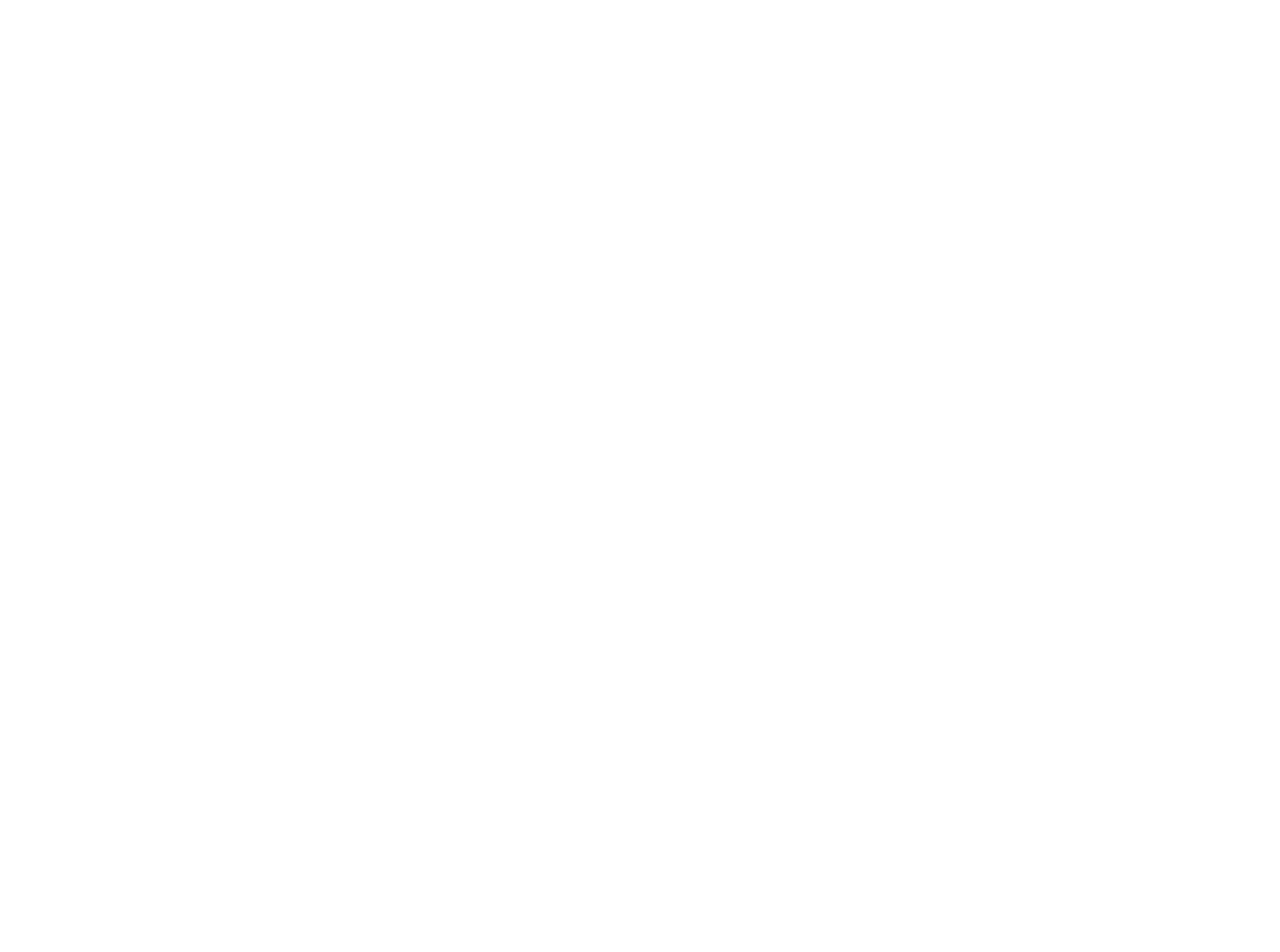
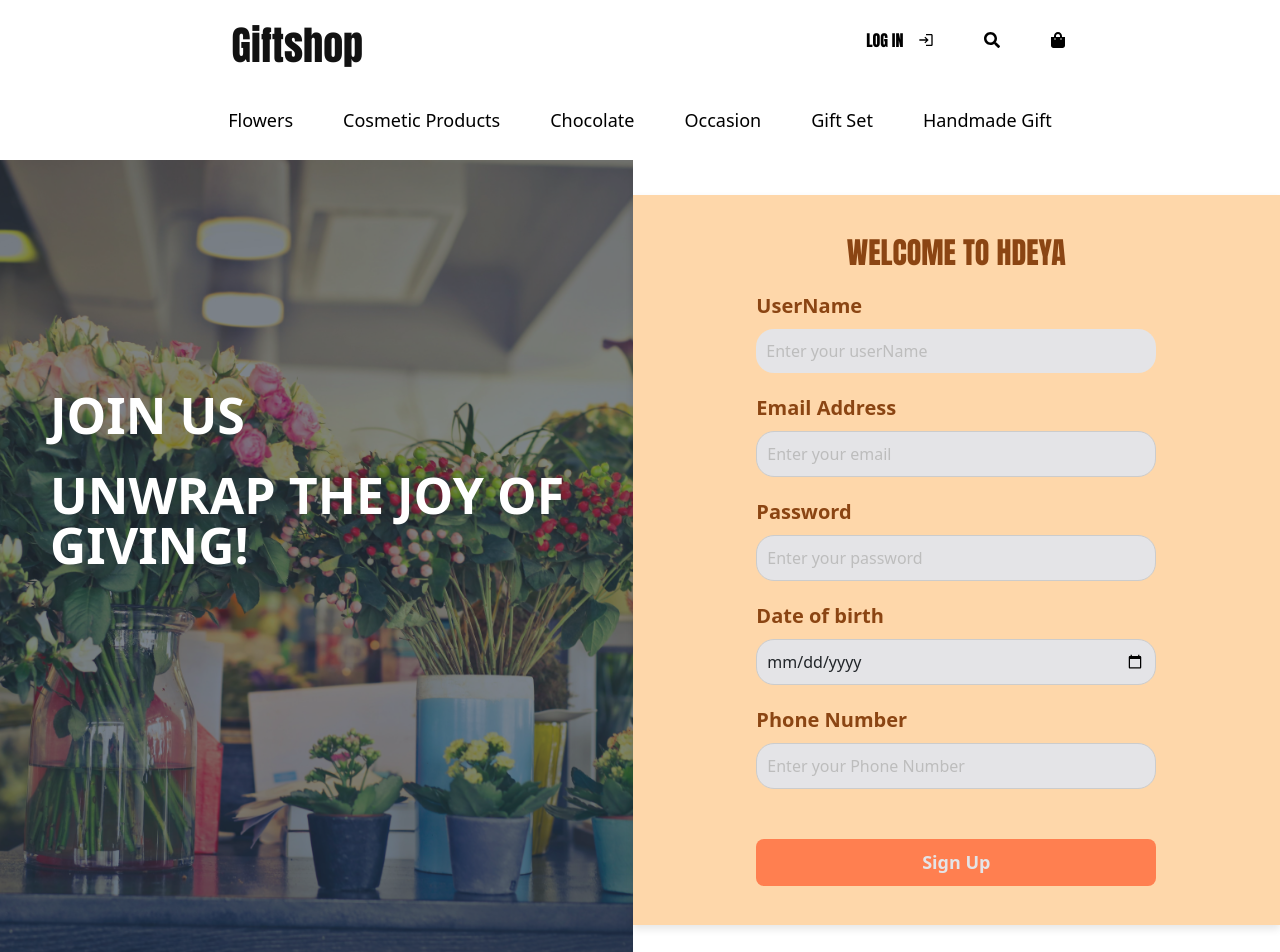
Before and after one commit to khalilzitouni2058/giftshop-app-fullstack, a React (Create React App) app in the folder frontend/: page /SignUp in a window 1280 px wide. Before the commit this address had no page. Shown: the top 952 px of the page. Before the commit the page ends 800 px from the top, so only its background shows below. Built offline with nearby package versions, Linux system fonts and the light colour scheme.

Commit message:
updated log in or log out and authContext

```diff
--- a/frontend/package.json
+++ b/frontend/package.json
@@ -9,6 +9,7 @@
     "@testing-library/jest-dom": "^5.17.0",
     "@testing-library/react": "^13.4.0",
     "@testing-library/user-event": "^13.5.0",
+    "axios": "^1.7.8",
     "bootstrap": "^5.3.3",
     "flowbite": "^2.5.2",
     "flowbite-react": "^0.10.2",
--- a/frontend/src/App.js
+++ b/frontend/src/App.js
@@ -1,6 +1,6 @@
 import logo from './logo.svg';
 import './App.css';
-import { BrowserRouter, Routes, Route } from "react-router-dom";
+import { BrowserRouter, Routes, Route ,Navigate} from "react-router-dom";
 import 'bootstrap/dist/css/bootstrap.min.css'
 import Home from './pages/Home';
 import GiftList from './pages/GiftList';
@@ -8,8 +8,9 @@
 import { chocolates } from './assets/chocolatesData';
 import ProductDetails from './components/ProductDetails';
 import { useState } from 'react';
+import SignUp from './components/SignUp';
 import SignIn from './components/SignIn';
-
+import { AuthProvider } from './context/AuthContext';
 
 function App() {
 
@@ -45,9 +46,14 @@
       setSum(sum - article.price);
     }
   };
+  const ProtectedRoute = ({ children }) => {
+    const token = localStorage.getItem('accessToken');
+    return token ? children : <Navigate to="/signIn" />;
+  };
 
   return (
     <div className="App">
+      <AuthProvider>
       <BrowserRouter>
         <Routes>
           <Route path='/' element={<Home/>}> </Route>
@@ -57,11 +63,14 @@
 
           <Route path='/Chocolates' element={<GiftList products={chocolates}/>}> </Route>
           <Route path='/chocolates/:id' element={<ProductDetails products={chocolates}/>}> </Route>
+          <Route path='/SignUp' element={<SignUp />}> </Route>
           <Route path='/SignIn' element={<SignIn />}> </Route>
+
 
 
         </Routes>
       </BrowserRouter>
+      </AuthProvider>
     </div>
   );
 }
--- a/frontend/src/components/NavBar.jsx
+++ b/frontend/src/components/NavBar.jsx
@@ -1,4 +1,4 @@
-import React from 'react'
+import React, { useContext } from 'react'
 import { FaSearch } from "react-icons/fa";
 import { MdLogin } from "react-icons/md";
 import { FaShoppingBag } from "react-icons/fa";
@@ -6,8 +6,11 @@
 import Button from 'react-bootstrap/Button';
 import { useNavigate } from "react-router-dom";
 import SearchNavbar from "./SearchNavbar";
+import { AuthContext } from '../context/AuthContext';
+function NavBar() {
+  const { user, logout } = useContext(AuthContext);
 
-function NavBar() {
+
   const navigate = useNavigate();
   const handleRedirect = () => {
     navigate("/flowers"); // Replace "/flowers" with your desired path
@@ -22,7 +25,40 @@
         <a href='/' className='brand'>Giftshop</a>
 
         <ul className='nav_menu'>
-            <li className='nav_item'><Button  variant="outline-light"><MdLogin onClick={goSignIn} /></Button></li>
+
+        <li className='nav_item'>
+      {user ? (
+        <div style={{ display: "flex", alignItems: "center", marginLeft: "2px", textTransform: "uppercase" }}>
+          <span style={{ marginRight: "15px",color:"black",fontSize:"16px" }}>Hello, {user.userName}</span>
+          <Button
+            onClick={logout}
+            variant="outline-light"
+            style={{
+              display: "flex",
+              alignItems: "center",
+              marginLeft: "2px",
+              textTransform: "uppercase"
+            }}
+          >
+
+            Logout
+          </Button>
+        </div>
+      ) : (
+        <Button
+          onClick={goSignIn}
+          variant="outline-light"
+          style={{
+            display: "flex",
+            alignItems: "center",
+            marginLeft: "2px",
+            textTransform: "uppercase"
+          }}
+        >
+          Log In <MdLogin style={{ marginLeft: "15px" }} />
+        </Button>
+      )}
+    </li>
             <li className='nav_item'><Button variant="outline-light"><FaSearch /></Button></li>
             <li className='nav_item'><Button variant="outline-light"><FaShoppingBag /></Button></li>
         </ul>
--- a/frontend/src/components/SignIn.jsx
+++ b/frontend/src/components/SignIn.jsx
@@ -1,26 +1,63 @@
-import React from 'react'
+import React, { useState,useContext } from 'react';
+import Carousel from 'react-bootstrap/Carousel';
+import NavBar from '../components/NavBar'
 import floflo from "../assets/floflo.jpg"
-import NavBar from '../components/NavBar'
+import { AuthContext } from '../context/AuthContext';
+
+import { useNavigate } from "react-router-dom";
+import axios from 'axios';
 function SignIn() {
+    const navigate = useNavigate();
+    const { login } = useContext(AuthContext);
+  const handleRedirect = () => {
+    navigate("/"); //
+  };
+  const handleredirectSignUP = () => {
+    navigate("/SignUp"); //
+  };
+    const [formData, setFormData] = useState({
+        email: '',
+        password: '',
+      });
+      const [error, setError] = useState('');
+
+      const handleChange = (e) => {
+        const { name, value } = e.target;
+        setFormData((prevData) => ({
+          ...prevData,
+          [name]: value
+        }));
+      };
+      const handleSubmit = async (e) => {
+        e.preventDefault();
+
+        // Use environment variable or fallback to localhost
+        const backendUrl = 'http://localhost:9002/api/signIn';
+
+        try {
+          console.log(formData)
+          const response = await axios.post(backendUrl, formData);
+          console.log('User loggedIn:', response.data);
+          const { token, user } = response.data;
+          login(user, token);
+          console.log(user.userName)
+          handleRedirect()
+        } catch (err) {
+          setError('An error occurred while creating the user. Please try again.');
+          console.error(err);
+        }
+      };
+
   return (
-    <>
-    <NavBar />
-    <div style={{display:"flex",alignItems:"center"}}>
-        {/** left  slide */}
-        <div  className="hero min-h-screen" style={{width:"1000px",height:"730px",backgroundImage: `url(${floflo})`}}>
-        <div className="hero-overlay bg-opacity-60">
-        <h1 className='mb-5 text-5xl font-bold  text-zinc-50 ' style={{font:"Anton",textTransform:"uppercase",marginTop:"230px",marginLeft:"200px",fontSize:"50px"}}> Join Us</h1>
-            <h1 className='mb-5 text-5xl font-bold  text-zinc-50 ' style={{font:"Anton",textTransform:"uppercase",marginLeft:"200px",fontSize:"50px"}}> unwrap  the joy of giving!</h1>
+    <div>
 
-        </div>
 
-        </div>
-        {/** right slide */}
+
+        <div className="min-h-screen hero " style={{  backgroundImage: `url(${floflo})` }}>
         <div
+        className="hero-overlay bg-opacity-60"
           style={{
-        backgroundColor: "rgb(254 215 170)", // Light gift shop-themed color
-        width: "1000px",
-        height: "730px",
+
 
             padding: "20px",
             boxShadow: "0 4px 8px rgba(0, 0, 0, 0.1)",
@@ -31,9 +68,15 @@
 
           }}
         >
-      <h1 style={{ fontFamily: "Anton",textTransform:"uppercase", fontSize:"30px",marginBottom: "20px", color: "#8b4513" }}>
+            <div className='bg-white' style={{width:"400px",height:"400px" ,display: "flex",borderRadius:"20px",
+            flexDirection: "column",
+            justifyContent: "center",
+            alignItems: "center"}}>
+          <h1 style={{ fontFamily: "Anton", textTransform: "uppercase", fontSize: "30px", marginBottom: "20px", color: "#8b4513" }}>
             Welcome TO Hdeya
           </h1>
+
+           {/* Display error message */}
 
           <form
             style={{
@@ -42,27 +85,18 @@
               width: "80%",
               maxWidth: "400px",
             }}
+            onSubmit={handleSubmit}
+
           >
-        <label style={{ fontWeight: "bold", marginBottom: "8px", color: "#8b4513" }}>
-          UserName
-        </label>
-        <input
-          type="UserName"
-          placeholder="Enter your Username"
-          style={{
-            padding: "10px",
-            marginBottom: "20px",
-            borderRadius: "18px",
 
-            fontSize: "16px",
-            backgroundColor:"rgb(228 228 231)"
-          }}
-        />
             <label style={{ fontWeight: "bold", marginBottom: "8px", color: "#8b4513" }}>
               Email Address
             </label>
             <input
               type="email"
+              name="email"
+              onChange={handleChange}
+              value={formData.email}
               placeholder="Enter your email"
               style={{
                 padding: "10px",
@@ -70,16 +104,17 @@
                 borderRadius: "18px",
                 border: "1px solid #ccc",
                 fontSize: "16px",
-            backgroundColor:"rgb(228 228 231)"
+                backgroundColor: "rgb(228 228 231)"
               }}
             />
-
-
             <label style={{ fontWeight: "bold", marginBottom: "8px", color: "#8b4513" }}>
               Password
             </label>
             <input
               type="password"
+              name="password"
+              onChange={handleChange}
+              value={formData.password}
               placeholder="Enter your password"
               style={{
                 padding: "10px",
@@ -87,65 +122,36 @@
                 borderRadius: "18px",
                 border: "1px solid #ccc",
                 fontSize: "16px",
-            backgroundColor:"rgb(228 228 231)"
+                backgroundColor: "rgb(228 228 231)"
               }}
             />
-        <label style={{ fontWeight: "bold", marginBottom: "8px", color: "#8b4513" }}>
-          Date of birth
-        </label>
-        <input
-          type="date"
-          placeholder="Enter your Date of birth"
-          style={{
-            padding: "10px",
-            marginBottom: "20px",
-            borderRadius: "18px",
-            border: "1px solid #ccc",
-            fontSize: "16px",
-            backgroundColor:"rgb(228 228 231)"
-          }}
-        />
-        <label style={{ fontWeight: "bold", marginBottom: "8px", color: "#8b4513" }}>
-          Phone Number
-        </label>
-        <input
-          type="text"
-          placeholder="Enter your Phone Number"
-          style={{
-            padding: "10px",
-            marginBottom: "20px",
-            borderRadius: "18px",
-            border: "1px solid #ccc",
-            fontSize: "16px",
-            backgroundColor:"rgb(228 228 231)"
-          }}
-        />
-
+            <div style={{display:"flex",alignItems:"left",justifyContent:"center"}}>
+            <p style={{fontSize:"15px"}}>Don't have an account yet?</p>
+            <button style={{marginLeft:"12px",fontSize:"15px"}} onClick={handleredirectSignUP}>Sign Up</button>
+            </div>
             <button
               type="submit"
               style={{
                 padding: "10px",
-            backgroundColor: "#ff7f50", // Coral color for a friendly vibe
+                backgroundColor: "#ff7f50",
                 color: "rgb(228 228 231)",
                 fontSize: "18px",
                 fontWeight: "bold",
                 border: "none",
                 borderRadius: "8px",
                 cursor: "pointer",
-            marginTop:"30px",
+                marginTop: "30px",
                 transition: "background-color 0.3s",
               }}
-
             >
-          Sign Up
+              Sign In
             </button>
-
-
           </form>
           </div>
         </div>
+        </div>
 
-    </>
+    </div>
   )
 }
 
--- /dev/null
+++ b/frontend/src/components/SignUp.jsx
@@ -0,0 +1,206 @@
+import React, { useState } from 'react';
+import axios from 'axios';
+import floflo from "../assets/floflo.jpg";
+import NavBar from './NavBar';
+import { redirect, useNavigate } from "react-router-dom";
+
+function SignUp() {
+  const navigate = useNavigate();
+  const handleredirectSignin =() =>{
+    navigate("/SignIn")
+  }
+  const [formData, setFormData] = useState({
+    userName: '',
+    email: '',
+    password: '',
+
+    dateOfBirth:'',
+    phoneNumber: '',
+
+  });
+
+  const [error, setError] = useState('');
+
+  // Handle form input changes
+  const handleChange = (e) => {
+    const { name, value } = e.target;
+    setFormData((prevData) => ({
+      ...prevData,
+      [name]: value
+    }));
+  };
+
+  // Handle form submit
+  const handleSubmit = async (e) => {
+    e.preventDefault();
+
+    // Use environment variable or fallback to localhost
+    const backendUrl = 'http://localhost:9002/api/users';
+
+    try {
+      console.log(formData)
+      const response = await axios.post(backendUrl, formData);
+      console.log('User created:', response.data);
+
+    } catch (err) {
+      setError('An error occurred while creating the user. Please try again.');
+      console.error(err);
+    }
+  };
+
+  return (
+    <>
+      <NavBar />
+      <div style={{ display: "flex", alignItems: "center" }}>
+        {/** Left Slide */}
+        <div className="hero min-h-screen" style={{ width: "1000px", height: "730px", backgroundImage: `url(${floflo})` }}>
+          <div className="hero-overlay bg-opacity-60">
+            <h1 className='mb-5 text-5xl font-bold text-zinc-50' style={{ font: "Anton", textTransform: "uppercase", color:"white",marginTop: "230px", marginLeft: "50px", fontSize: "50px" }}> Join Us</h1>
+            <h1 className='mb-5 text-5xl font-bold text-zinc-50' style={{ font: "Anton", textTransform: "uppercase", color:"white", marginLeft: "50px", fontSize: "50px" }}> unwrap the joy of giving!</h1>
+          </div>
+        </div>
+
+        {/** Right Slide */}
+        <div
+          style={{
+            backgroundColor: "rgb(254 215 170)",
+            width: "1000px",
+            height: "730px",
+            padding: "20px",
+            boxShadow: "0 4px 8px rgba(0, 0, 0, 0.1)",
+            display: "flex",
+            flexDirection: "column",
+            justifyContent: "center",
+            alignItems: "center",
+          }}
+        >
+          <h1 style={{ fontFamily: "Anton", textTransform: "uppercase", fontSize: "30px", marginBottom: "20px", color: "#8b4513" }}>
+            Welcome TO Hdeya
+          </h1>
+
+          {error && <p style={{ color: 'red', marginBottom: '20px' }}>{error}</p>} {/* Display error message */}
+
+          <form
+            style={{
+              display: "flex",
+              flexDirection: "column",
+              width: "80%",
+              maxWidth: "400px",
+            }}
+            onSubmit={handleSubmit}
+          >
+            <label style={{ fontWeight: "bold", marginBottom: "8px", color: "#8b4513" }}>
+              UserName
+            </label>
+            <input
+              type="text"
+              name="userName"
+              value={formData.userName}
+              onChange={handleChange}
+              placeholder="Enter your userName"
+              style={{
+                padding: "10px",
+                marginBottom: "20px",
+                borderRadius: "18px",
+                fontSize: "16px",
+                backgroundColor: "rgb(228 228 231)"
+              }}
+            />
+            <label style={{ fontWeight: "bold", marginBottom: "8px", color: "#8b4513" }}>
+              Email Address
+            </label>
+            <input
+              type="email"
+              name="email"
+              value={formData.email}
+              onChange={handleChange}
+              placeholder="Enter your email"
+              style={{
+                padding: "10px",
+                marginBottom: "20px",
+                borderRadius: "18px",
+                border: "1px solid #ccc",
+                fontSize: "16px",
+                backgroundColor: "rgb(228 228 231)"
+              }}
+            />
+            <label style={{ fontWeight: "bold", marginBottom: "8px", color: "#8b4513" }}>
+              Password
+            </label>
+            <input
+              type="password"
+              name="password"
+              value={formData.password}
+              onChange={handleChange}
+              placeholder="Enter your password"
+              style={{
+                padding: "10px",
+                marginBottom: "20px",
+                borderRadius: "18px",
+                border: "1px solid #ccc",
+                fontSize: "16px",
+                backgroundColor: "rgb(228 228 231)"
+              }}
+            />
+            <label style={{ fontWeight: "bold", marginBottom: "8px", color: "#8b4513" }}>
+              Date of birth
+            </label>
+            <input
+              type="date"
+              name="dateOfBirth"
+              value={formData.dateOfBirth}
+              onChange={handleChange}
+              style={{
+                padding: "10px",
+                marginBottom: "20px",
+                borderRadius: "18px",
+                border: "1px solid #ccc",
+                fontSize: "16px",
+                backgroundColor: "rgb(228 228 231)"
+              }}
+            />
+            <label style={{ fontWeight: "bold", marginBottom: "8px", color: "#8b4513" }}>
+              Phone Number
+            </label>
+            <input
+              type="text"
+              name="phoneNumber"
+              value={formData.phoneNumber}
+              onChange={handleChange}
+              placeholder="Enter your Phone Number"
+              style={{
+                padding: "10px",
+                marginBottom: "20px",
+                borderRadius: "18px",
+                border: "1px solid #ccc",
+                fontSize: "16px",
+                backgroundColor: "rgb(228 228 231)"
+              }}
+            />
+
+            <button
+              type="submit"
+              style={{
+                padding: "10px",
+                backgroundColor: "#ff7f50",
+                color: "rgb(228 228 231)",
+                fontSize: "18px",
+                fontWeight: "bold",
+                border: "none",
+                borderRadius: "8px",
+                cursor: "pointer",
+                marginTop: "30px",
+                transition: "background-color 0.3s",
+              }}
+              onClick={handleredirectSignin}
+            >
+              Sign Up
+            </button>
+          </form>
+        </div>
+      </div>
+    </>
+  );
+}
+
+export default SignUp;
--- /dev/null
+++ b/frontend/src/context/AuthContext.js
@@ -0,0 +1,33 @@
+import { createContext, useState, useEffect } from 'react';
+
+export const AuthContext = createContext();
+
+export const AuthProvider = ({ children }) => {
+  const [user, setUser] = useState(null);
+
+  const login = (userData, token) => {
+    setUser(userData);
+    localStorage.setItem('accessToken', token);
+    localStorage.setItem('userName', userData.userName);
+  };
+
+  const logout = () => {
+    setUser(null);
+    localStorage.removeItem('accessToken');
+    localStorage.removeItem('userName');
+  };
+
+  useEffect(() => {
+    const storedUserName = localStorage.getItem('userName');
+    const token = localStorage.getItem('accessToken');
+    if (storedUserName && token) {
+      setUser({ userName: storedUserName });
+    }
+  }, []);
+
+  return (
+    <AuthContext.Provider value={{ user, login, logout }}>
+      {children}
+    </AuthContext.Provider>
+  );
+};
--- a/frontend/src/styles/NavBar.css
+++ b/frontend/src/styles/NavBar.css
@@ -41,6 +41,7 @@
   display: flex;
   font-size: medium;
   padding: 10px;
+
   position: relative;
   left: 28px;
   border: none;
```
Also changed, not shown: 1 other file (tests, documents, lock files or other folders). Lines whose indentation alone changed are shown as unchanged.
